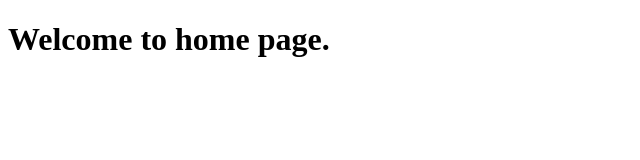
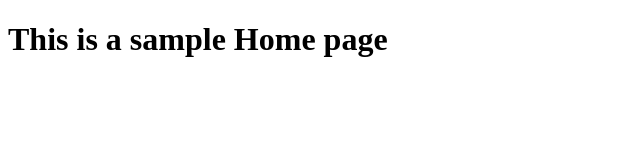
Before and after one commit to tipparaju2010/ICP1, a plain HTML site: page ICP1/Home.html in a window 1280 px wide. Shown: the whole page, without its empty margins (0-640 px from the left). Drawn offline with Linux system fonts and the light colour scheme.

Commit message:
Update Home.html

```diff
--- a/ICP1/Home.html
+++ b/ICP1/Home.html
@@ -6,6 +6,6 @@
     </title>
 </head>
 <body>
-<h1>Welcome to home page.</h1>
+<h1>This is a sample Home page</h1>
 </body>
 </html>
```
